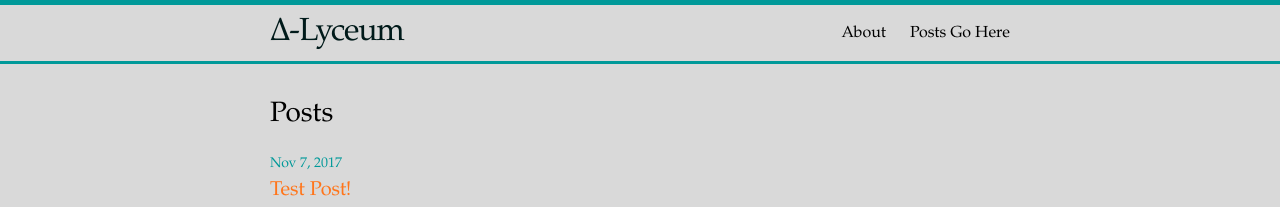
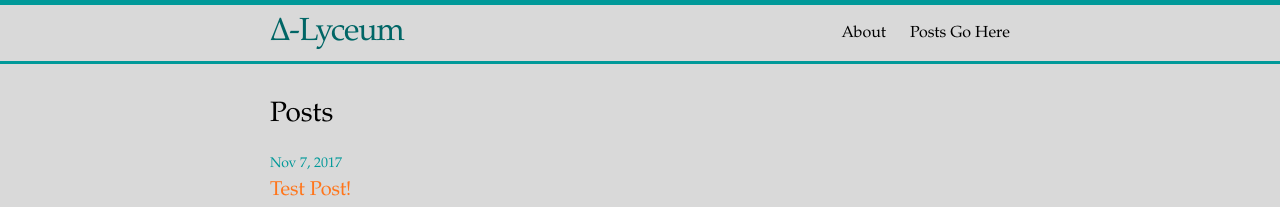
Before and after one commit to DeltaLyceum/aherkel09.github.io, a Jekyll site: the page built from index.html, in a window 1280 px wide. Shown: the top 207 px of the page. Built offline with Jekyll 4.4.1, drawn with Linux system fonts in a browser that asks for light colours.

Commit message:
Update main.scss

```diff
--- a/css/main.scss
+++ b/css/main.scss
@@ -20,7 +20,7 @@
 
 $grey-color:       #009999;
 $grey-color-light: lighten($grey-color, 10%);
-$grey-color-dark:  darken($grey-color, 25%);
+$grey-color-dark:  darken($grey-color, 10%);
 
 // Width of the content area
 $content-width:    800px;
```
